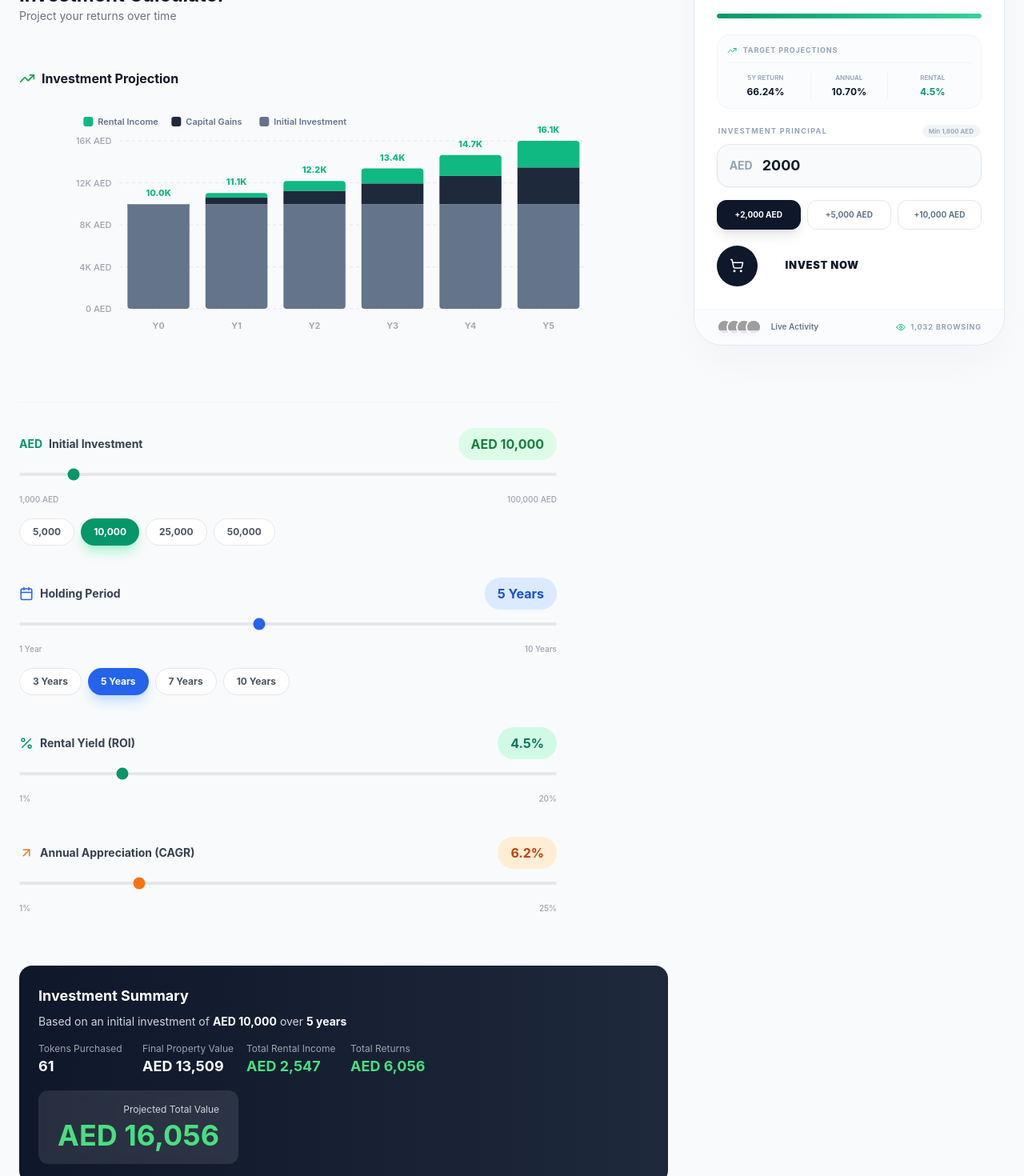
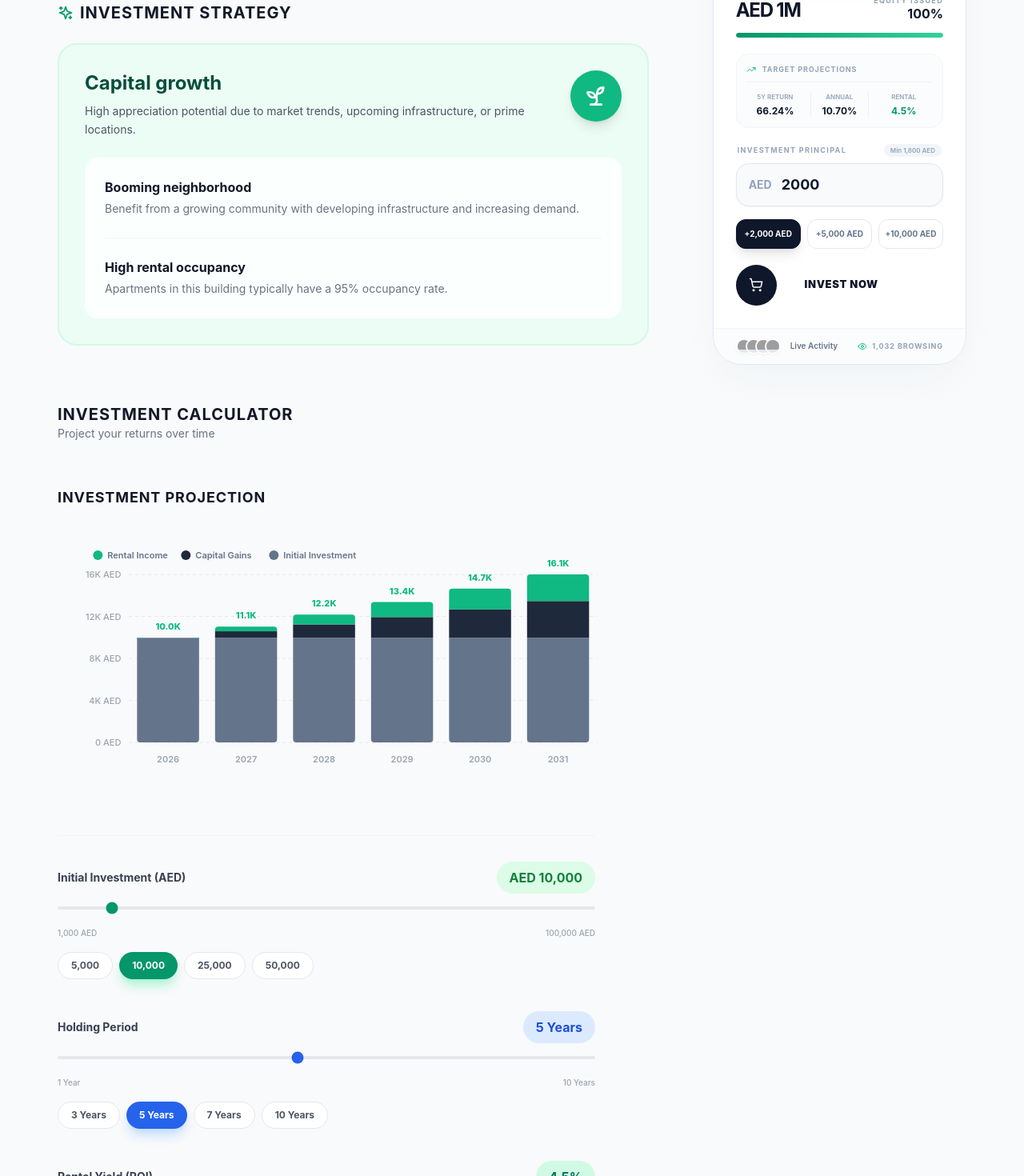
Before and after one commit to httpsnada11/launchpad, a React (Vite) app: page /property/1 in a window 1280 px wide. Shown: the part 1000-2470 px from the top of the page at 80% size. Built offline with nearby package versions, Linux system fonts and the light colour scheme; grey boxes are pictures that could not be loaded.

Commit message:
updated with  investement strategy

```diff
--- a/src/pages/PropertyDetailPage/PropertyDetailPage.jsx
+++ b/src/pages/PropertyDetailPage/PropertyDetailPage.jsx
@@ -7,7 +7,8 @@ import {
     ChevronLeft, Share2, Heart, ChevronRight,
     PieChart,
     Navigation, Globe, Award, Info,
-    FileText, Calendar, Shield
+    FileText, Calendar, Shield, Sparkles,
+    Sprout, ShieldCheck, Coins, Hammer
 } from 'lucide-react';
 import Button from '../../components/Button';
 import InvestmentCalculator from './components/InvestmentCalculator';
@@ -41,6 +42,7 @@ const PROPERTY_DETAILS = {
         launchDate: 'Coming soon',
         propertyType: 'Residential',
         investmentStrategy: 'Capital Growth',
+        strategyType: 'capital-growth',
         beds: 2,
         baths: 2,
         area: '1,200 sqft',
@@ -114,6 +116,7 @@ const PROPERTY_DETAILS = {
         progress: 75,
         propertyType: 'Residential',
         investmentStrategy: 'High-Yield',
+        strategyType: 'high-yield',
         beds: 5,
         baths: 6,
         area: '8,500 sqft',
@@ -191,6 +194,7 @@ const PROPERTY_DETAILS = {
         progress: 100,
         propertyType: 'Residential',
         investmentStrategy: 'Prime',
+        strategyType: 'prime',
         beds: 3,
         baths: 4,
         area: '4,200 sqft',
@@ -261,8 +265,9 @@ const PROPERTY_DETAILS = {
         image: '/assets/publicm/plot.jpeg',
         badge: 'NEW',
         launchDate: 'Coming soon',
-        propertyType: 'Land',
-        investmentStrategy: 'Fix & Flip',
+        propertyType: 'Plot',
+        investmentStrategy: 'Fix n\' Flip',
+        strategyType: 'fix-and-flip',
         beds: 0,
         baths: 0,
         area: '15,000 sqft',
@@ -326,7 +331,7 @@ const InfoCard = ({ icon: Icon, label, value, subtext, color = 'blue' }) => {
 
     return (
         <div className="bg-white rounded-xl p-4 flex items-start gap-3 shadow-sm border border-gray-100">
-            <div className={`p - 2 rounded - lg ${colorClasses[color]} `}>
+            <div className={`p-2 rounded-lg ${colorClasses[color]}`}>
                 <Icon size={20} />
             </div>
             <div>
@@ -338,7 +343,94 @@ const InfoCard = ({ icon: Icon, label, value, subtext, color = 'blue' }) => {
     );
 };
 
+// Investment Strategy Data Mapping
+const STRATEGY_DATA = {
+    'capital-growth': {
+        title: 'Capital growth',
+        description: 'High appreciation potential due to market trends, upcoming infrastructure, or prime locations.',
+        icon: Sprout,
+        colorClass: 'bg-emerald-50 border-emerald-100 text-emerald-900',
+        iconBgClass: 'bg-emerald-500',
+        highlights: [
+            { title: 'Booming neighborhood', text: 'Benefit from a growing community with developing infrastructure and increasing demand.' },
+            { title: 'High rental occupancy', text: 'Apartments in this building typically have a 95% occupancy rate.' }
+        ]
+    },
+    'prime': {
+        title: 'Prime',
+        description: 'A prime strategy built on resilient assets designed for steady income and durable capital growth.',
+        icon: ShieldCheck,
+        colorClass: 'bg-amber-50 border-amber-100 text-amber-900',
+        iconBgClass: 'bg-amber-600',
+        highlights: [
+            { title: 'Reputable developer', text: 'Built by one of Dubai\'s leading real estate developers with a stellar reputation.' },
+            { title: 'Established neighborhood', text: 'Benefit from a well developed community with mature infrastructure, offering reliability and convenience.' }
+        ]
+    },
+    'high-yield': {
+        title: 'High yield',
+        description: 'Properties that offer higher than average rental yields, designed to maximise rental income.',
+        icon: Coins,
+        colorClass: 'bg-blue-50 border-blue-100 text-blue-900',
+        iconBgClass: 'bg-blue-600',
+        highlights: [
+            { title: 'High-end amenities', text: 'Luxurious amenities enhance lifestyle and justify premium rents, attracting high-end tenants.' },
+            { title: 'Booming neighborhood', text: 'Benefit from a growing community with developing infrastructure and increasing demand.' }
+        ]
+    },
+    'fix-and-flip': {
+        title: 'Fix n’ Flip',
+        description: 'Purchase a market-undervalued property, renovate it, and quickly resell at a higher value.',
+        icon: Hammer,
+        colorClass: 'bg-purple-50 border-purple-100 text-purple-900',
+        iconBgClass: 'bg-purple-600',
+        highlights: [
+            { title: 'Central location', text: 'Located in the center of the region, with key commercial hubs within short walking distance.' },
+            { title: 'Reputable developer', text: 'Built by one of Dubai\'s leading real estate developers with a stellar reputation.' }
+        ]
+    }
+};
 
+const InvestmentStrategy = ({ type }) => {
+    const strategy = STRATEGY_DATA[type] || STRATEGY_DATA['capital-growth'];
+    const Icon = strategy.icon;
+
+    return (
+        <div className="pt-6 pb-6 pl-12 pr-6">
+            <h3 className="text-xl font-bold text-gray-900 mb-6 flex items-center gap-2 uppercase tracking-wider">
+                <Sparkles size={20} className="text-emerald-600" />
+                Investment strategy
+            </h3>
+
+            <div className={`p-8 rounded-3xl border-2 ${strategy.colorClass} relative overflow-hidden`}>
+                <div className="flex justify-between items-start mb-6">
+                    <div className="max-w-xl">
+                        <h4 className="text-2xl font-bold mb-2">{strategy.title}</h4>
+                        <p className="text-gray-600 text-sm leading-relaxed">
+                            {strategy.description}
+                        </p>
+                    </div>
+                    <div className={`${strategy.iconBgClass} p-4 rounded-full text-white shadow-lg`}>
+                        <Icon size={32} />
+                    </div>
+                </div>
+
+                <div className="bg-white/80 backdrop-blur-md rounded-2xl p-6 border border-white/50 space-y-6">
+                    {strategy.highlights.map((item, idx) => (
+                        <div key={idx} className={idx !== 0 ? "pt-6 border-t border-gray-100" : ""}>
+                            <h5 className="font-bold text-gray-900 mb-1">{item.title}</h5>
+                            <p className="text-sm text-gray-500 leading-relaxed">
+                                {item.text}
+                            </p>
+                        </div>
+                    ))}
+                </div>
+            </div>
+        </div>
+    );
+};
+
+// Main Component
 export default function PropertyDetailPage() {
     const { id } = useParams();
     const navigate = useNavigate();
@@ -499,11 +591,13 @@ export default function PropertyDetailPage() {
                 <div className="grid grid-cols-1 lg:grid-cols-3 gap-8">
                     {/* Main Content Area */}
                     <div className="lg:col-span-2 space-y-6">
-                        {/* Property Description */}
-                        <div className="p-6">
-                            <h3 className="text-lg font-bold text-gray-900 mb-4">Investment Overview</h3>
+                        <div className="pt-6 pb-6 pl-12 pr-6">
+                            <h3 className="text-xl font-bold text-gray-900 mb-4 uppercase tracking-wider">INVESTMENT OVERVIEW</h3>
                             <p className="text-gray-600 text-sm leading-relaxed">{property.description}</p>
                         </div>
+
+                        {/* Investment Strategy */}
+                        <InvestmentStrategy type={property.strategyType} />
 
                         {/* Investment Calculator */}
                         <div className="overflow-hidden">
@@ -519,10 +613,10 @@ export default function PropertyDetailPage() {
                         </div>
 
                         {/* Location Details */}
-                        <div className="p-6">
-                            <h2 className="text-lg font-bold text-gray-900 mb-6 flex items-center gap-2">
+                        <div className="pt-6 pb-6 pl-12 pr-6">
+                            <h2 className="text-xl font-bold text-gray-900 mb-6 flex items-center gap-2 uppercase tracking-wider">
                                 <MapPin size={20} className="text-red-600" />
-                                Asset Location
+                                ASSET LOCATION
                             </h2>
 
                             <PropertyMap
@@ -539,7 +633,7 @@ export default function PropertyDetailPage() {
                     </div>
 
                     {/* Sidebar */}
-                    <div className="lg:col-span-1 space-y-6">
+                    <div className="lg:col-span-1 space-y-6 pt-6 pb-6 pl-6 pr-12">
                         <div className="sticky top-24">
                             <InvestmentCard property={property} />
 
--- a/src/pages/PropertyDetailPage/components/ContactExpert.jsx
+++ b/src/pages/PropertyDetailPage/components/ContactExpert.jsx
@@ -11,7 +11,7 @@ export default function ContactExpert() {
                 whileInView={{ opacity: 1, y: 0 }}
                 viewport={{ once: true }}
                 transition={{ duration: 0.6 }}
-                className="rounded-2xl p-8 md:p-10"
+                className="rounded-2xl pt-8 pb-8 pl-12 pr-10 md:pt-10 md:pb-10 md:pl-12 md:pr-12"
             >
                 <div className="flex flex-col md:flex-row items-center gap-8 md:gap-12">
                     {/* Expert Portrait */}
@@ -28,7 +28,7 @@ export default function ContactExpert() {
 
                     {/* Content */}
                     <div className="flex-1 text-center md:text-left">
-                        <h2 className="text-2xl md:text-3xl font-bold text-[#0F172A] mb-3 tracking-tight">
+                        <h2 className="text-2xl md:text-3xl font-bold text-[#0F172A] mb-3 tracking-tight uppercase">
                             Have more questions about this property?
                         </h2>
                         <p className="text-gray-500 mb-8 max-w-xl text-sm md:text-base leading-relaxed">
--- a/src/pages/PropertyDetailPage/components/HowItWorks.jsx
+++ b/src/pages/PropertyDetailPage/components/HowItWorks.jsx
@@ -237,7 +237,7 @@ export default function HowItWorks() {
 
     return (
         <>
-            <div className="p-6 md:p-8">
+            <div className="pt-6 pb-6 pl-12 pr-6 md:pt-8 md:pb-8 md:pl-12 md:pr-8">
                 <div className="flex flex-col md:flex-row gap-8 items-stretch pt-4">
                     {/* Vertical Sidebar Title */}
                     <div className="hidden md:flex items-center justify-center px-4">
--- a/src/pages/PropertyDetailPage/components/InvestmentCalculator.jsx
+++ b/src/pages/PropertyDetailPage/components/InvestmentCalculator.jsx
@@ -122,21 +122,21 @@ const StackedBarChart = ({ data }) => {
                             fill="#9CA3AF"
                             fontWeight="600"
                         >
-                            Y{d.year}
+                            {new Date().getFullYear() + d.year}
                         </text>
                     </g>
                 );
             })}
 
-            {/* Legend */}
+            {/* Legend - Left Aligned to Container (X=0) */}
             <g transform={`translate(0, ${padding.top - 30})`}>
-                <rect x="0" y="0" width="12" height="12" rx="3" fill="#10B981" />
+                <rect x="0" y="0" width="12" height="12" rx="6" fill="#10B981" />
                 <text x="18" y="10" fontSize="11" fill="#64748B" fontWeight="600">Rental Income</text>
 
-                <rect x="110" y="0" width="12" height="12" rx="3" fill="#1E293B" />
+                <rect x="110" y="0" width="12" height="12" rx="6" fill="#1E293B" />
                 <text x="128" y="10" fontSize="11" fill="#64748B" fontWeight="600">Capital Gains</text>
 
-                <rect x="220" y="0" width="12" height="12" rx="3" fill="#64748B" />
+                <rect x="220" y="0" width="12" height="12" rx="6" fill="#64748B" />
                 <text x="238" y="10" fontSize="11" fill="#64748B" fontWeight="600">Initial Investment</text>
             </g>
         </svg>
@@ -216,23 +216,22 @@ export default function InvestmentCalculator({ property }) {
     };
 
     return (
-        <div className="space-y-8">
+        <div className="pt-6 pb-6 pl-12 pr-6 space-y-8">
             {/* Header */}
             <div className="mb-6">
-                <h2 className="text-2xl font-bold text-gray-900 text-left">Investment Calculator</h2>
-                <p className="text-sm text-gray-500 text-left">Project your returns over time</p>
+                <h2 className="text-xl font-bold text-gray-900 uppercase tracking-wider">INVESTMENT CALCULATOR</h2>
+                <p className="text-sm text-gray-500">Project your returns over time</p>
             </div>
 
             {/* Stacked Bar Chart - Stake Style */}
             <motion.div
                 initial={{ opacity: 0, scale: 0.95 }}
                 animate={{ opacity: 1, scale: 1 }}
-                className="py-6 rounded-2xl border-0 shadow-0"
+                className="py-6 border-0"
             >
-                <div className="flex items-center justify-between mb-4">
+                <div className="flex items-center justify-between mb-8">
                     <div className="flex items-center gap-2">
-                        <TrendingUp size={20} className="text-green-600" />
-                        <h3 className="font-bold text-gray-900">Investment Projection</h3>
+                        <h3 className="text-lg font-bold text-gray-900 uppercase tracking-wider">INVESTMENT PROJECTION</h3>
                     </div>
                 </div>
                 <div className="h-80">
@@ -307,8 +306,7 @@ export default function InvestmentCalculator({ property }) {
                 <div className="space-y-4">
                     <div className="flex items-center justify-between">
                         <label className="text-sm font-bold text-gray-700 flex items-center gap-2">
-                            <span className="text-emerald-600 font-bold">AED</span>
-                            Initial Investment
+                            Initial Investment (AED)
                         </label>
                         <div className="bg-green-100 text-green-700 px-4 py-2 rounded-full font-bold">
                             {formatCurrency(investmentAmount)}
@@ -348,8 +346,7 @@ export default function InvestmentCalculator({ property }) {
                 {/* Holding Period Slider */}
                 <div className="space-y-4">
                     <div className="flex items-center justify-between">
-                        <label className="text-sm font-bold text-gray-700 flex items-center gap-2">
-                            <Calendar size={18} className="text-blue-600" />
+                        <label className="text-sm font-bold text-gray-700">
                             Holding Period
                         </label>
                         <div className="bg-blue-100 text-blue-700 px-4 py-2 rounded-full font-bold">
@@ -390,8 +387,7 @@ export default function InvestmentCalculator({ property }) {
                 {/* Rental Yield Slider */}
                 <div className="space-y-4">
                     <div className="flex items-center justify-between">
-                        <label className="text-sm font-bold text-gray-700 flex items-center gap-2">
-                            <Percent size={18} className="text-emerald-600" />
+                        <label className="text-sm font-bold text-gray-700">
                             Rental Yield (ROI)
                         </label>
                         <div className="bg-emerald-100 text-emerald-700 px-4 py-2 rounded-full font-bold">
@@ -416,8 +412,7 @@ export default function InvestmentCalculator({ property }) {
                 {/* Appreciation Slider (CAGR) */}
                 <div className="space-y-4">
                     <div className="flex items-center justify-between">
-                        <label className="text-sm font-bold text-gray-700 flex items-center gap-2">
-                            <ArrowUpRight size={18} className="text-orange-500" />
+                        <label className="text-sm font-bold text-gray-700">
                             Annual Appreciation (CAGR)
                         </label>
                         <div className="bg-orange-100 text-orange-700 px-4 py-2 rounded-full font-bold">
@@ -444,39 +439,39 @@ export default function InvestmentCalculator({ property }) {
             <motion.div
                 initial={{ opacity: 0, y: 20 }}
                 animate={{ opacity: 1, y: 0 }}
-                className="bg-gradient-to-r from-[#0F172A] to-slate-800 text-white p-6 rounded-2xl shadow-xl"
+                className="bg-gradient-to-r from-[#0F172A] to-slate-800 text-white p-5 rounded-2xl shadow-xl"
             >
                 <div className="flex items-start justify-between flex-wrap gap-4">
                     <div>
-                        <h3 className="text-lg font-bold mb-2">
+                        <h3 className="text-base font-bold mb-1">
                             Investment Summary
                         </h3>
-                        <p className="text-gray-300 text-sm mb-4">
-                            Based on an initial investment of <strong className="text-white">{formatCurrency(investmentAmount)}</strong> over <strong className="text-white">{holdingPeriod} years</strong>
+                        <p className="text-gray-300 text-xs mb-3">
+                            Based on <strong className="text-white">{formatCurrency(investmentAmount)}</strong> initial over <strong className="text-white">{holdingPeriod} years</strong>
                         </p>
                         <div className="grid grid-cols-2 sm:grid-cols-4 gap-4">
                             <div>
-                                <p className="text-xs text-gray-400">Tokens Purchased</p>
-                                <p className="text-lg font-bold">{tokensPurchased.toLocaleString(undefined, { maximumFractionDigits: 0 })}</p>
+                                <p className="text-[10px] text-gray-400 uppercase tracking-wider">Tokens Purchased</p>
+                                <p className="text-sm font-bold">{tokensPurchased.toLocaleString(undefined, { maximumFractionDigits: 0 })}</p>
                             </div>
                             <div>
-                                <p className="text-xs text-gray-400">Final Property Value</p>
-                                <p className="text-lg font-bold">{formatCurrency(finalProjection.propertyValue)}</p>
+                                <p className="text-[10px] text-gray-400 uppercase tracking-wider">Final Property Value</p>
+                                <p className="text-sm font-bold">{formatCurrency(finalProjection.propertyValue)}</p>
                             </div>
                             <div>
-                                <p className="text-xs text-gray-400">Total Rental Income</p>
-                                <p className="text-lg font-bold text-green-400">{formatCurrency(finalProjection.rentalIncome)}</p>
+                                <p className="text-[10px] text-gray-400 uppercase tracking-wider">Total Rental Income</p>
+                                <p className="text-sm font-bold text-green-400">{formatCurrency(finalProjection.rentalIncome)}</p>
                             </div>
                             <div>
-                                <p className="text-xs text-gray-400">Total Returns</p>
-                                <p className="text-lg font-bold text-green-400">{formatCurrency(totalReturns)}</p>
+                                <p className="text-[10px] text-gray-400 uppercase tracking-wider">Total Returns</p>
+                                <p className="text-sm font-bold text-green-400">{formatCurrency(totalReturns)}</p>
                             </div>
                         </div>
                     </div>
                     <div className="text-right">
-                        <div className="bg-white/10 backdrop-blur-sm px-6 py-4 rounded-xl">
-                            <p className="text-xs text-gray-300 mb-1">Projected Total Value</p>
-                            <p className="text-4xl font-bold text-green-400">{formatCurrency(finalProjection.totalValue)}</p>
+                        <div className="bg-white/10 backdrop-blur-sm px-4 py-3 rounded-xl border border-white/5">
+                            <p className="text-[10px] text-gray-400 mb-0.5 uppercase tracking-wider">Projected Total Value</p>
+                            <p className="text-xl font-bold text-green-400 leading-none">{formatCurrency(finalProjection.totalValue)}</p>
                         </div>
                     </div>
                 </div>
```
Also changed, not shown: src/pages/PropertyDetailPage/components/InvestmentTimeline.jsx (+4 -4 lines), 1 other file (tests, documents, lock files or other folders).
